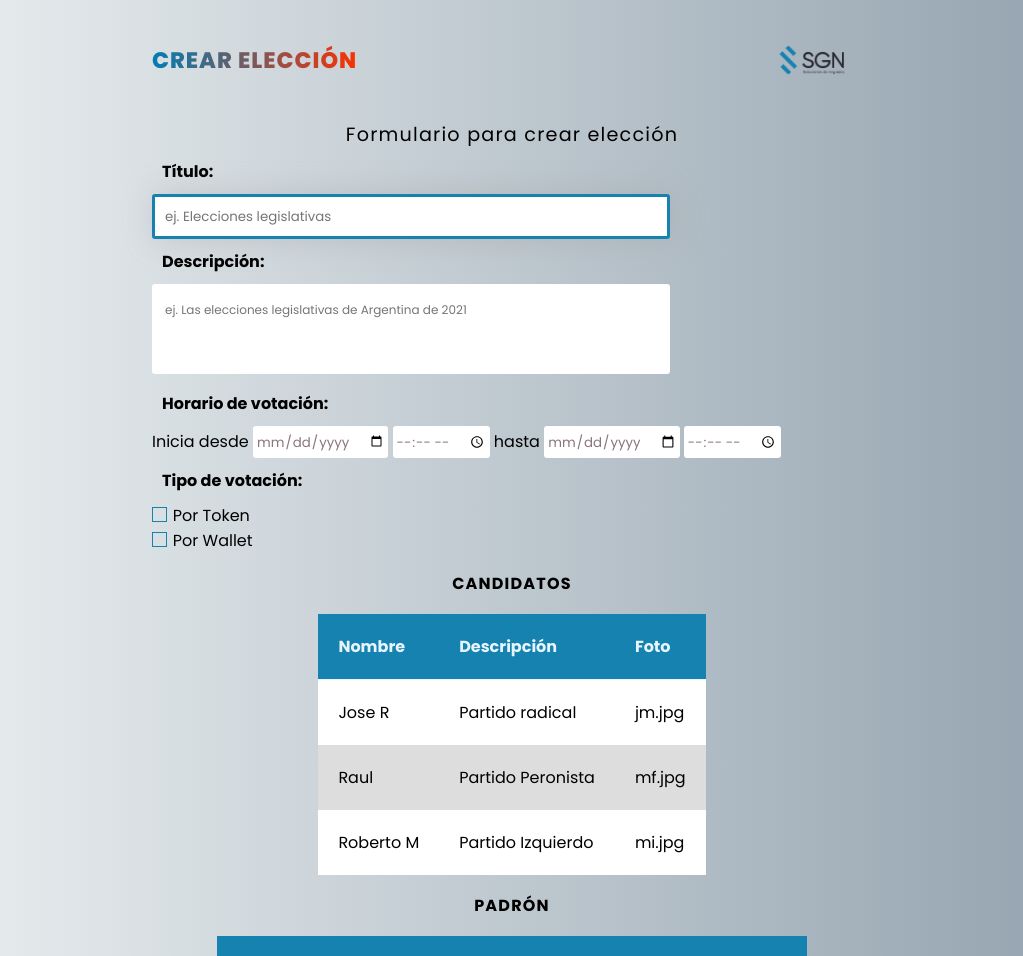
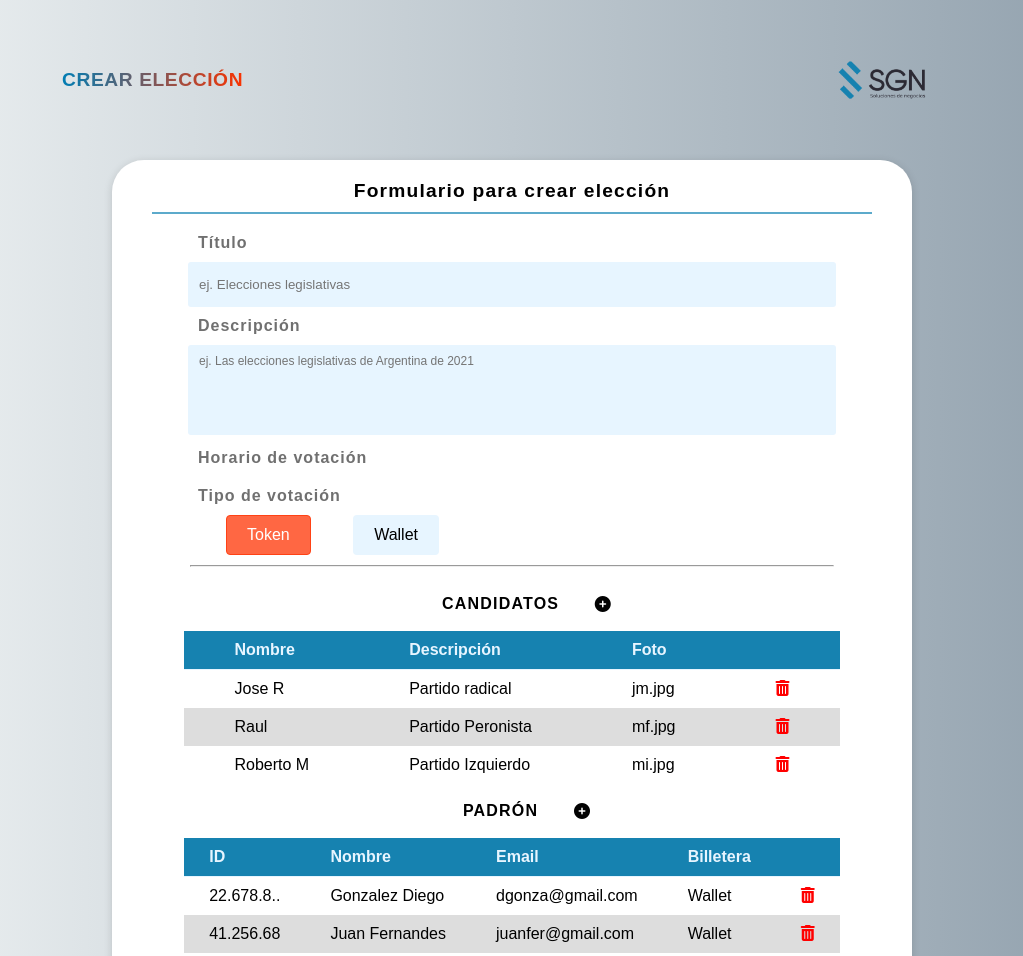
Before and after one commit to albertoalejandro10/pollings, a website: page src/index.html in a window 1280 px wide. Shown: the top 956 px of the page, without its empty margins (128-1151 px from the left). Drawn offline with Linux system fonts and the light colour scheme.

Commit message:
adding form validate and fixing styles

```diff
--- a/src/css/board.css
+++ b/src/css/board.css
@@ -1,11 +1,16 @@
+
 /* Colors */
 :root {
     --primary-color: #1682B0;
+    --easy-blue: #5CAACB;
+    --soft-blue: #e7f5ff;
     --secondary-color: #FF4215;
+    --soft-orange: #FF6743;
     --third-color: #FFBD15;
-    --soft-blue: #e7f5ff;
+    --soft-yellow: #FFCA43;
+    --label-titles: #707070;
+    --black: #020202;
     --silver: #9DA2AB;
-    --black: #020202;
     --just-white: #fff;
 }
 
@@ -17,12 +22,27 @@
     align-items: center;
 }
 
+.form-table span i {
+    position: relative;
+    top: 1px;
+    left: 30px;
+}
+
+.form-table span i:hover {
+    color: var(--primary-color);
+}
+
 caption {
     font-weight: 700;
     text-transform: uppercase;
     letter-spacing: 1.2px;
     padding: 10px;
     margin: 8px 0;
+}
+
+caption i {
+    color: var(--black);
+    cursor: pointer;
 }
 
 table {
@@ -33,7 +53,11 @@ table {
 }
 
 th, td {
-    padding: 20px;
+    padding: 10px 25px;
+}
+
+.form__table-candidates th, .form__table-candidates td {
+    padding: 10px 50px;
 }
 
 thead {
@@ -50,3 +74,8 @@ tr:hover td{
     background-color: var(--soft-blue);
     color: var(--primary-color);
 }
+
+tr td i {
+    color: red;
+    cursor: pointer;
+}
--- a/src/css/main.css
+++ b/src/css/main.css
@@ -1,13 +1,17 @@
-@import url('https://fonts.googleapis.com/css2?family=Poppins:wght@200;300;400;500;600;700;800&display=swap');
+@import url('https://fonts.googleapis.com/css2?family=Montserrat:wght@200;300;400;500;700&display=swap');
 
 /* Colors */
 :root {
     --primary-color: #1682B0;
+    --easy-blue: #5CAACB;
+    --soft-blue: #e7f5ff;
     --secondary-color: #FF4215;
+    --soft-orange: #FF6743;
     --third-color: #FFBD15;
-    --soft-blue: #e7f5ff;
+    --soft-yellow: #FFCA43;
+    --label-titles: #707070;
+    --black: #020202;
     --silver: #9DA2AB;
-    --black: #020202;
     --just-white: #fff;
 }
 
@@ -35,7 +39,7 @@ textarea {
     cursor: pointer;
     font-size: 16px;
     border-radius: 4px;
-    background-color: var(--primary-color);
+    background-color: var(--soft-orange);
     color: var(--just-white);
     border: none;
     padding: 0.8em;
@@ -70,30 +74,26 @@ textarea {
 
 body {
     background: #8e9eab;  /* fallback for old browsers */
-    background: -webkit-linear-gradient(to right, #eef2f3, #8e9eab);  /* Chrome 10-25, Safari 5.1-6 */
-    background: linear-gradient(to right, #eef2f3, #8e9eab); /* W3C, IE 10+/ Edge, Firefox 16+, Chrome 26+, Opera 12+, Safari 7+ */
-}
-
-section {
-    max-width: 800px;
-    width: 90%;
-    margin: auto;
-    padding: 0 40px;
+    background: -webkit-linear-gradient(to right, #eef2f3, #8e9eab);
+    background: linear-gradient(to right, #eef2f3, #8e9eab);
 }
 
 /* Header */
-header .nav {
+header {
     display: flex;
     justify-content: space-between;
     align-items: center;
+    max-width: 900px;
+    width: 90%;
+    margin: auto;
 }
 
 header h1 {
-    font-size: 1.4em;
+    font-size: 1.2em;
     font-weight: 900;
     text-transform: uppercase;
     font-variant: small-caps;
-    letter-spacing: 1px;
+    letter-spacing: 0.6px;
     background: linear-gradient(90deg, rgb(0, 125, 180) 0%, rgb(250, 50, 0) 100%);
 	-webkit-background-clip: text;
 	color: transparent;
@@ -103,22 +103,39 @@ header .logo {
     background-image: url(../assets/images/logo-full.png);
     background-size: cover;
     background-repeat: no-repeat;
-    width: 120px;
-    height: 120px;
+    width: 160px;
+    height: 160px;
 }
 
 /* Main */
+section {
+    max-width: 800px;
+    width: 90%;
+    margin: auto;
+    padding: 20px 40px;
+    background-color: var(--just-white);
+    border-radius: 32px;
+    box-shadow: rgba(0, 0, 0, 0.15) 0px 2px 8px;
+}
+
+.hr{
+    margin: 10px 38px;
+    color: var(--soft-blue);
+}
+
 .form h4 {
     font-size: 1.2em;
-    font-weight: 400;
+    font-weight: 700;
     text-align: center;
     letter-spacing: 1.2px;
 }
 
 .form-label {
-    display: block;
+    display: inline-block;
     font-weight: 700;
+    color: var(--label-titles);
     padding: 10px;
+    letter-spacing: 1px;
     cursor: pointer;
 }
 
@@ -132,7 +149,8 @@ header .logo {
 }
 
 .form-info {
-    width: 72%;
+    width: 90%;
+    margin: 0 auto;
 }
 
 .form-group {
@@ -141,11 +159,11 @@ header .logo {
 
 .form__group-input {
     width: -webkit-fill-available;
-    background: var(--just-white);
-    border: 3px solid transparent;
+    background: var(--soft-blue);
+    border: .5px solid transparent;
     border-radius: 3px;
     height: 45px;
-    line-height: 45px;
+    line-height: 30px;
     padding: 0 40px 0 10px;
     transition: .3s ease all;
 }
@@ -157,7 +175,8 @@ header .logo {
 }
 
 .form__group-input:focus {
-    border: 3px solid var(--primary-color);
+    background: var(--just-white);
+    border: .5px solid var(--primary-color);
     outline: none;
     box-shadow: 3px 0px 30px rgba(163, 163, 163, 0.4);
 }
@@ -175,7 +194,7 @@ header .logo {
 .form__validation-state {
     position: absolute;
     right: 10px;
-    top: 35%;
+    top: 55%;
     z-index: 100;
     font-size: 16px;
     opacity: 0;
@@ -188,7 +207,12 @@ header .logo {
     color: #8A7579;
 }
 
-[type="checkbox"] {
+.form-date {
+    width: 90%;
+    margin: 0 auto;
+}
+
+/* [type="checkbox"] {
     display: none;
 }
 
@@ -215,6 +239,47 @@ header .logo {
     content: '\f00c';
     font-family: 'FontAwesome';
     transform: rotate(360deg);
+} */
+
+.form-type {
+    width: 90%;
+    margin: 0 auto;
+}
+
+.form-type div {
+    width: 40%;
+}
+
+.form-type input[type="radio"] {
+    opacity: 0;
+    position: fixed;
+    width: 0;
+}
+
+.form-type label {
+    display: inline-block;
+    background-color: var(--soft-blue);
+    padding: 10px 20px;
+    font-size: 16px;
+    border: 1px solid transparent;
+    border-radius: 4px;
+    margin-left: 38px;
+}
+
+.form-type label:hover {
+    color: var(--just-white);
+    background-color: var(--silver);
+}
+
+.form-type input[type="radio"]:focus + label {
+    border: 1px solid var(--primary-color);
+    box-shadow: 3px 0px 30px rgba(163, 163, 163, 0.4);
+}
+
+.form-type input[type="radio"]:checked + label {
+    color: var(--just-white);
+    background-color: var(--soft-orange);
+    border-color: var(--secondary-color);
 }
 
 .center-content {
@@ -259,15 +324,13 @@ header .logo {
 /* ----------------- ESTILOS PARA VALIDACION  ------------------ */
 
 .form__group-correct .form__validation-state {
+    top: 60%;
     color: #119200;
-    /* opacity: 1; */
-}
-
-.form__group-correct .form__group-input {
-    border: 1px solid #119200;
+    opacity: 1;
 }
 
 .form__group-incorrect .form__validation-state {
+    top: 52%;
     color: #BB2929;
     opacity: 1;
 }
@@ -277,5 +340,5 @@ header .logo {
 }
 
 .form__group-incorrect .form__group-input {
-    border: 3px solid #BB2929;
+    border: .5px solid #BB2929;
 }
--- a/src/index.html
+++ b/src/index.html
@@ -12,92 +12,106 @@
 </head>
 <body>
     <header>
-        <section class="nav">
-            <h1>Crear elección</h1>
-            <div class="logo"></div>
-        </section>
+        <h1>Crear elección</h1>
+        <div class="logo"></div>
     </header>
     <main>
         <section>
             <div class="form">
                 <h4>Formulario para crear elección</h4>
+                <hr style="border: .3px solid #5CAACB; margin: 10px 0">
                 <form id="form" action="">
                     <div class="form-info">
 
                         <!-- Grupo: Titulo -->
-                        <label for="title" class="form-label">Título:</label>
-                        <div class="form-group">
-                            <input type="text" class="form__group-input title" name="title" id="title" placeholder="ej. Elecciones legislativas" autofocus required>
+                        <div class="form-group" id="group-title">
+                            <label for="title" class="form-label">Título</label>
+                            <input type="text" class="form__group-input" name="title" id="title" placeholder="ej. Elecciones legislativas" autocomplete="off" required>
                             <i class="form__validation-state fas fa-times-circle"></i>
+                            <p class="form__input-error">El título tiene que ser de 4 a 32 dígitos y solo puede contener letras, números o guión</p>
                         </div>
-                        <p class="form__input-error">El titulo tiene que ser de 4 a 16 dígitos y solo puede contener letras y números</p>
 
                         <!-- Grupo: Descripcion -->
-                        <label for="description" class="form-label">Descripción:</label>
-                        <div class="form-group">
+                        <div class="form-group" id="group-description">
+                            <label for="description" class="form-label">Descripción</label>
                             <textarea class="form__group-input description" name="description" id="description" placeholder="ej. Las elecciones legislativas de Argentina de 2021" required></textarea>
                             <i class="form__validation-state fas fa-times-circle"></i>
+                            <p class="form__input-error">La descripción solo puede contener letras y números</p>
                         </div>
-                        <p class="form__input-error">La descripción solo puede contener letras y números</p>
 
                     </div>
 
                     <div class="form-date">
-                        <label class="form-label" for="start-date">Horario de votación:</label>
-                        <p>Inicia desde </p>
+                        <label class="form-label">Horario de votación</label>
+
+                        <div class="group-date">
+                            <label></label>
+                        </div>
+
+                        <!-- <p>Inicia desde </p>
                         <input class="form__group-input date" type="date" id="start-date" name="polldate-start" required>
                         <input class="form__group-input date" type="time" id="start-time" name="polltime-start" required>
 
                         <p>hasta </p>
                         <input class="form__group-input date" type="date" id="end-date" name="polldate-end" required>
-                        <input class="form__group-input date" type="time" id="end-time" name="polltime-end" required>
+                        <input class="form__group-input date" type="time" id="end-time" name="polltime-end" required> -->
                     </div>
 
                     <div class="form-type">
-                        <label class="form-label">Tipo de votación:</label>
-                            <input type="checkbox" id="type-token" value="token-checkbox">
-                            <label class="form-checkbox" for="type-token">Por Token</label><br>
-                            <input type="checkbox" id="type-wallet" value="wallet-checkbox">
-                            <label class="form-checkbox" for="type-wallet">Por Wallet</label><br>
+                        <p class="form-label">Tipo de votación</p><br>
+                        <div>
+                            <input type="radio" id="type-token" name="type" value="type-token" checked>
+                            <label for="type-token">Token</label>
+
+                            <input type="radio" id="type-wallet" name="type" value="type-wallet">
+                            <label for="type-wallet">Wallet</label>
+                        </div>
                     </div>
+
+                    <hr class="hr">
 
                     <div class="form-table">
                         <div class="form__table-candidates">
                             <table>
-                                <caption>Candidatos</caption>
+                                <caption>Candidatos <span><i class="fas fa-plus-circle"></i></span></caption>
                                 <thead>
                                     <tr>
                                         <th>Nombre</th>
                                         <th>Descripción</th>
                                         <th>Foto</th>
+                                        <th>&nbsp</th>
                                     </tr>
                                 </thead>
                                 <tr>
                                     <td>Jose R</td>
                                     <td>Partido radical</td>
                                     <td>jm.jpg</td>
+                                    <td><i class="fas fa-trash-alt"></i></td>
                                 </tr>
                                 <tr>
                                     <td>Raul</td>
                                     <td>Partido Peronista</td>
                                     <td>mf.jpg</td>
+                                    <td><i class="fas fa-trash-alt"></i></td>
                                 </tr>
                                 <tr>
                                     <td>Roberto M</td>
                                     <td>Partido Izquierdo</td>
                                     <td>mi.jpg</td>
+                                    <td><i class="fas fa-trash-alt"></i></td>
                                 </tr>
                             </table>
                         </div>
                         <div class="form__table-census">
                             <table>
-                                <caption>Padrón</caption>
+                                <caption>Padrón <span><i class="fas fa-plus-circle"></i></span></caption>
                                 <thead>
                                     <tr>
                                         <th>ID</th>
                                         <th>Nombre</th>
                                         <th>Email</th>
                                         <th>Billetera</th>
+                                        <th>&nbsp</th>
                                     </tr>
                                 </thead>
                                 <tr>
@@ -105,12 +119,14 @@
                                     <td>Gonzalez Diego</td>
                                     <td>dgonza@gmail.com</td>
                                     <td>Wallet</td>
+                                    <td><i class="fas fa-trash-alt"></i></td>
                                 </tr>
                                 <tr>
                                     <td>41.256.68</td>
                                     <td>Juan Fernandes</td>
                                     <td>juanfer@gmail.com</td>
                                     <td>Wallet</td>
+                                    <td><i class="fas fa-trash-alt"></i></td>
                                 </tr>
                             </table>
                         </div>
@@ -130,6 +146,8 @@
         </section>
     </main>
     <script src="./js/index.js"></script>
+    <script src="./js/forms-candidates.js"></script>
+    <script src="./js/forms-census.js"></script>
     <script src="https://kit.fontawesome.com/9ff09add6c.js" crossorigin="anonymous"></script>
 </body>
 </html>
```
Also changed, not shown: src/js/forms-census.js (added, +32 -0 lines), src/js/index.js (+79 -0 lines), src/js/forms-candidates.js (added).
